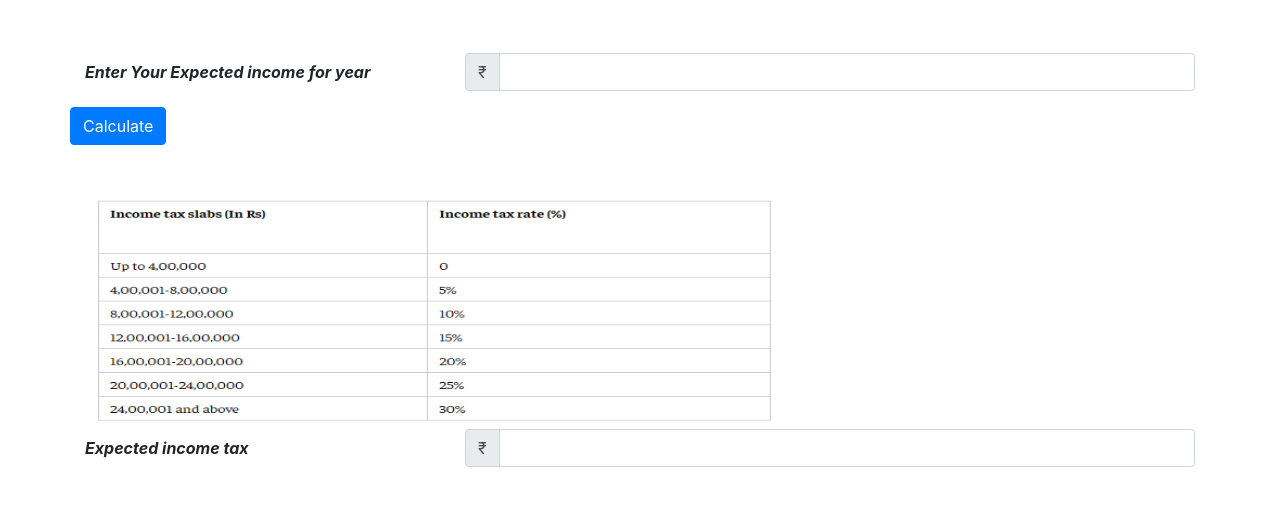
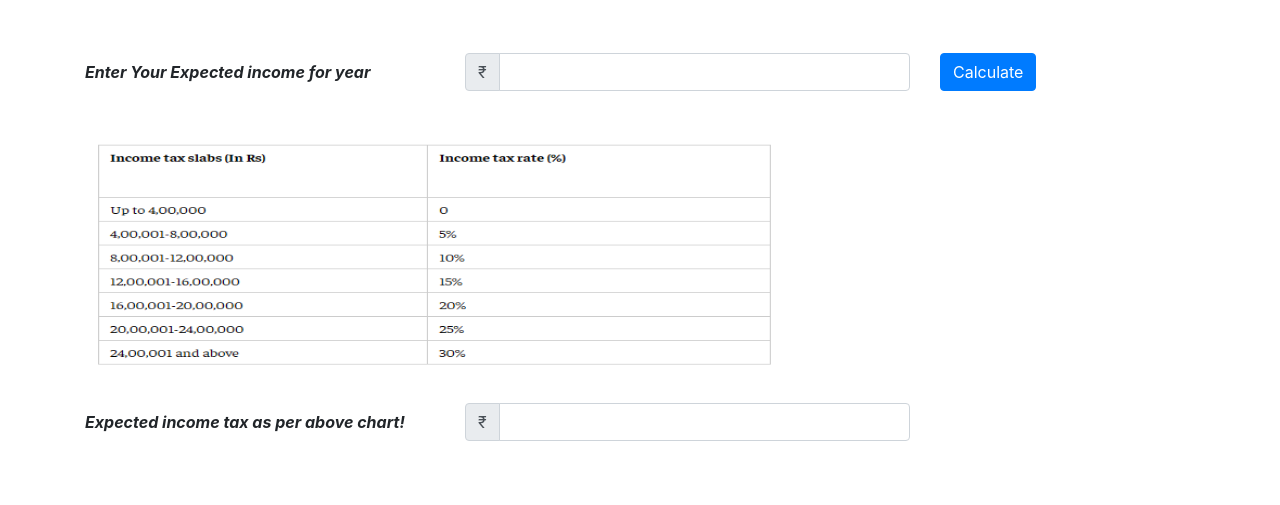
Before and after one commit to Shivam14-07/tax_calculator, a plain HTML site: page index.html in a window 1280 px wide. Shown: the part 41-546 px from the top of the page. Drawn offline with nearby package versions, Linux system fonts and the light colour scheme.

Commit message:
ui modification

```diff
--- a/index.html
+++ b/index.html
@@ -25,21 +25,21 @@
     <div class="row">
       <label for="EnterIncome" class="col-4 col-form-label font-weight-bold font-italic">Enter Your Expected income for
         year</label>
-      <div class="col-8 input-group mb-3">
+      <div class="col-5 input-group mb-3">
         <div class="input-group-prepend">
           <span class="input-group-text" >₹</span>
         </div>
         <input type="number" class="form-control" id="income" aria-describedby="basic-addon1">
       </div>
+      <div class="col-2"> <button type="button" class="btn btn-primary" onclick="calculateTax()">Calculate</button> </div>
 
-      <button type="button" class="btn btn-primary" onclick="calculateTax()">Calculate</button>
     </div>
-    <br><br>
-    <img src="/tax.png" class="img-rounded" alt="Cinque Terre" width="700" height="236">
+    <img src="/tax.png" class="img-rounded" alt="Cinque Terre" width="700" height="236" style="margin: 30px 0;">
+
     <!-- style="display:none"  -->
     <div class="row" >
-      <label for="taxDisplay" class="col-4 col-form-label font-weight-bold font-italic">Expected income tax </label>
-      <div class="col-8 input-group mb-3">
+      <label for="taxDisplay" class="col-4 col-form-label font-weight-bold font-italic">Expected income tax as per above chart!</label>
+      <div class="col-5 input-group mb-3">
         <div class="input-group-prepend">
           <span class="input-group-text">₹</span>
         </div>
```
